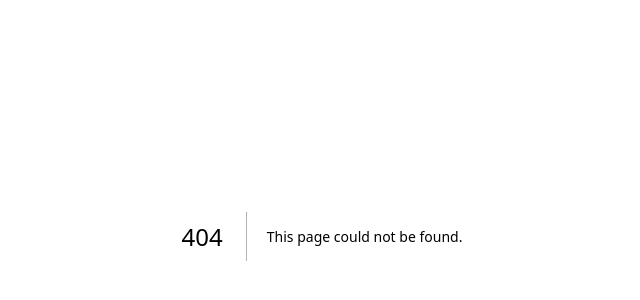
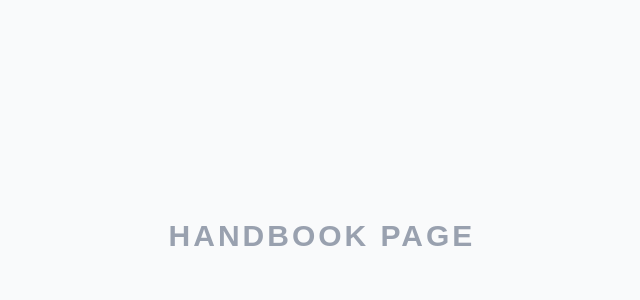
Before and after one commit to panithan-doe/seasonal, a Next.js app: page /handbook in a window 1280 px wide. Before the commit this address had no page. Shown: the part 164-464 px from the top of the page, without its empty margins (318-958 px from the left). Built offline with nearby package versions, Linux system fonts and the light colour scheme.

Commit message:
Add blank pages

```diff
--- /dev/null
+++ b/app/handbook/page.tsx
@@ -0,0 +1,9 @@
+export default function NewsPage() {
+  return (
+    <div className="min-h-screen w-full flex items-center justify-center bg-gray-50">
+      <h1 className="text-3xl font-bold text-gray-400 uppercase tracking-widest">
+        Handbook Page
+      </h1>
+    </div>
+  );
+}
--- /dev/null
+++ b/app/news/page.tsx
@@ -0,0 +1,9 @@
+export default function NewsPage() {
+  return (
+    <div className="min-h-screen w-full flex items-center justify-center bg-gray-50">
+      <h1 className="text-3xl font-bold text-gray-400 uppercase tracking-widest">
+        News Page
+      </h1>
+    </div>
+  );
+}
--- /dev/null
+++ b/app/watchlist/page.tsx
@@ -0,0 +1,9 @@
+export default function NewsPage() {
+  return (
+    <div className="min-h-screen w-full flex items-center justify-center bg-gray-50">
+      <h1 className="text-3xl font-bold text-gray-400 uppercase tracking-widest">
+        Watchlist Page
+      </h1>
+    </div>
+  );
+}
```
